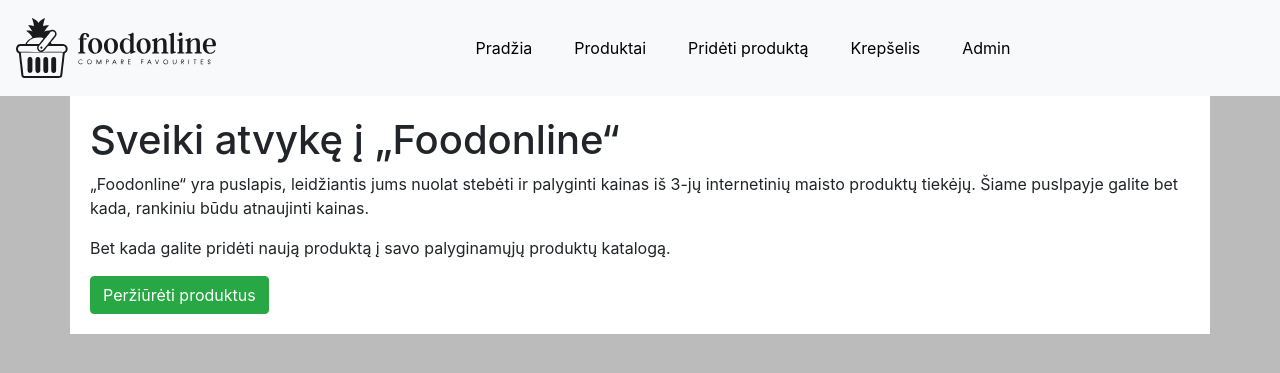
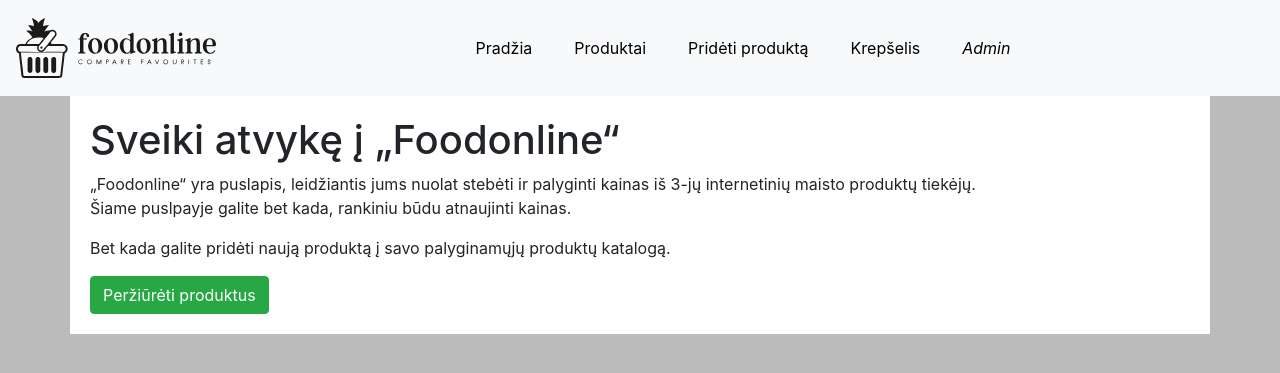
Before and after one commit to DainiusBal/Foodonline, a Django app: page /foodonline/ in a window 1280 px wide. Shown: the top 373 px of the page. Run offline with Django 4.2, Linux system fonts and the light colour scheme; some libraries are stand-ins or nearby versions.

Commit message:
Requirements commit

```diff
--- a/foodonline/templates/base.html
+++ b/foodonline/templates/base.html
@@ -24,7 +24,7 @@
       <li class="nav-item"><a class="nav-link" href="{% url 'all_products' %}">Produktai</a></li>
       <li class="nav-item"><a class="nav-link" href="{% url 'add_product' %}">Pridėti produktą</a></li>
       <li class="nav-item"><a class="nav-link" href="{% url 'basket' %}">Krepšelis</a></li>
-      <li class="nav-item"><a class="nav-link" target="_blank" href="{% url 'admin' %}">Admin</a></li>
+      <li class="nav-item"><a class="nav-link" target="_blank" href="{% url 'admin' %}"><i>Admin</i></a></li>
     </ul>
   </div>
 </nav>
--- a/foodonline/templates/index.html
+++ b/foodonline/templates/index.html
@@ -9,7 +9,8 @@
     <h1>Sveiki atvykę į „Foodonline“</h1>
 
     <p>
-        „Foodonline“ yra puslapis, leidžiantis jums nuolat stebėti ir palyginti kainas iš 3-jų internetinių maisto produktų tiekėjų. Šiame puslpayje galite bet kada, rankiniu būdu atnaujinti kainas.
+        „Foodonline“ yra puslapis, leidžiantis jums nuolat stebėti ir palyginti kainas iš 3-jų internetinių maisto produktų tiekėjų.
+        <br>Šiame puslpayje galite bet kada, rankiniu būdu atnaujinti kainas.
     </p>
 
     <p>
```
Also changed, not shown: db.sqlite3, 1 other file.
